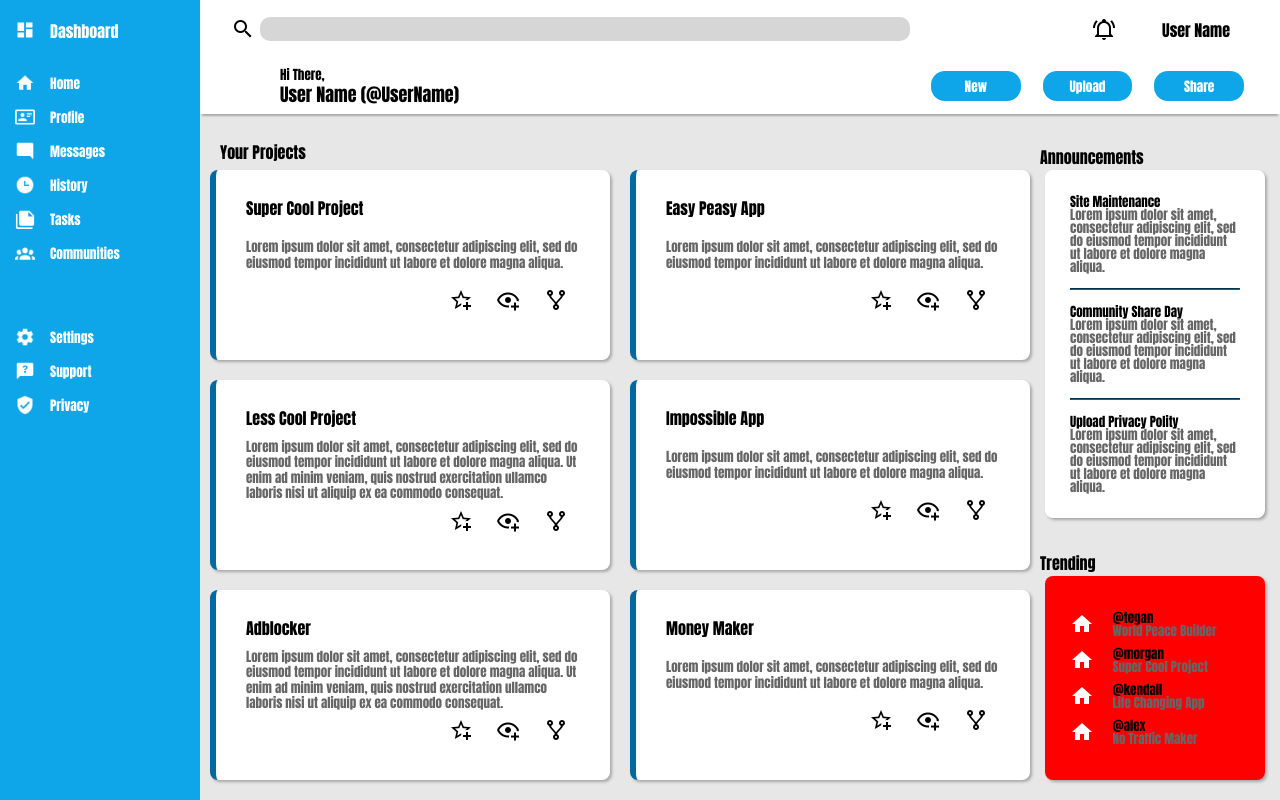
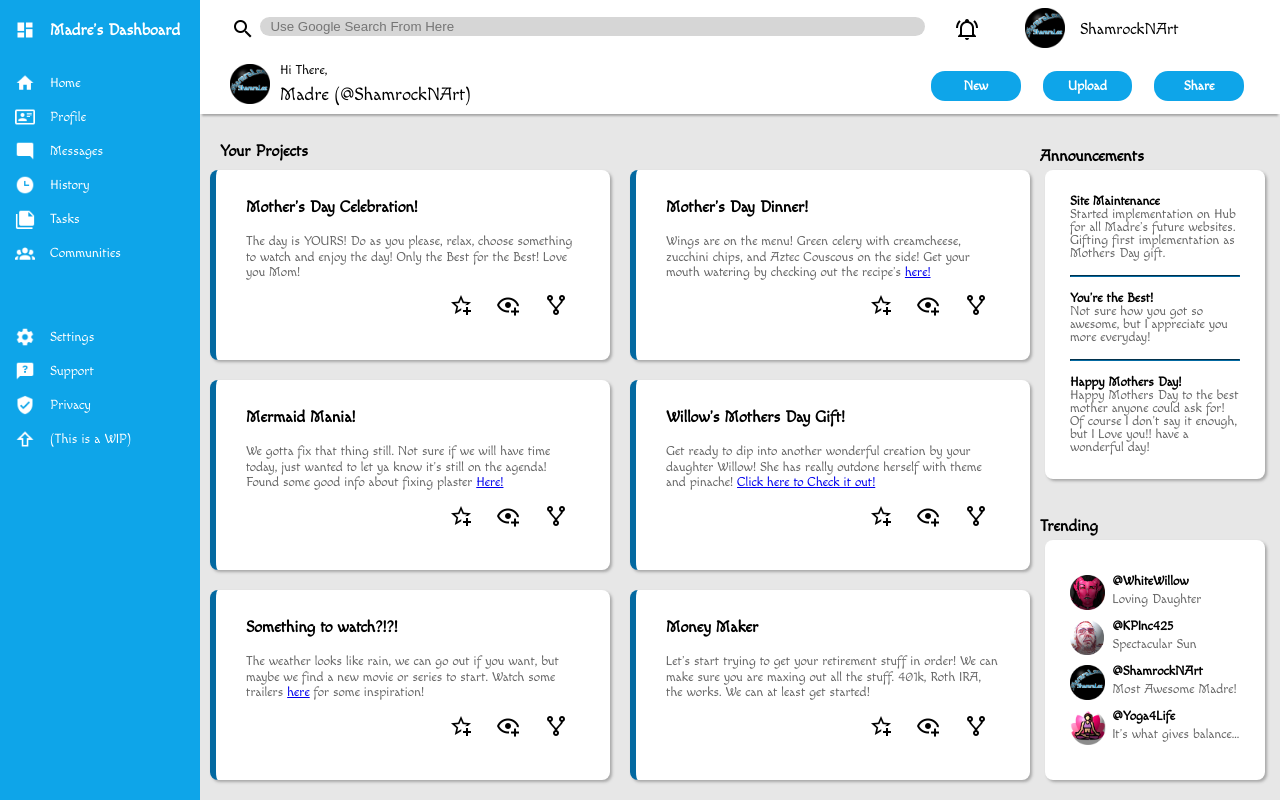
Before and after one commit to KPInc425/MadreXmas2022, a plain HTML site: page index.html in a window 1280 px wide. Drawn offline with Linux system fonts and the light colour scheme.

Commit message:
Finish styling and input more Madre Data

```diff
--- /dev/null
+++ b/archiveStyles.css
@@ -0,0 +1,25 @@
+html {
+    background-color: rgb(245, 245, 245);
+    background-image: url(./img/ArchiveBGPic.png);
+    background-repeat: no-repeat;
+    background-size: cover;
+}
+
+body {
+    max-width: 80%;
+    margin: auto;
+}
+
+.card {
+    background-color: white;
+    box-shadow: 2px 2px 3px rgb(167, 167, 167);
+    border-radius: 8px;
+    border-left: 6px solid #0369a1;
+    padding: 30px;
+    width: 300px;
+    margin: auto;
+    margin-top: 30px;
+
+    /* display: grid;
+    grid-template-columns: 4fr 1fr 1fr 1fr; */
+}
--- a/index.html
+++ b/index.html
@@ -11,31 +11,34 @@
 <body>
     <div class="wrapper">
         <div class="menu">
-            <img src="./img/view-dashboard.png" alt="Menu Icon"><h1>Dashboard</h1>
+            <img src="./img/view-dashboard.png" alt="Menu Icon"><h1>Madre's Dashboard</h1>
             <img src="./img/home.png" alt="Home Icon"><a href="">Home</a>
             <img src="./img/card-account-details-outline.png" alt="Profile Icon"><a href="">Profile</a>
             <img src="./img/message-reply.png" alt="Messages Icon"><a href="">Messages</a>
-            <img src="./img/clock-time-three.png" alt="History Icon"><a href="">History</a>
+            <img src="./img/clock-time-three.png" alt="History Icon"><a href="./pages/archive.html">History</a>
             <img src="./img/note-multiple.png" alt="Tasks Icon"><a href="">Tasks</a>
             <img src="./img/account-group.png" alt="Communities Icon"><a href="">Communities</a>
             <img src="./img/cog.png" alt="Settings Icon" class="topSpacer"><a href="" class="topSpacer">Settings</a>
             <img src="./img/message-question.png" alt="Support Icon"><a href="">Support</a>
             <img src="./img/shield-check.png" alt="Privacy Icon"><a href="">Privacy</a>
+            <img src="./img/arrow-up-bold-outline.png" alt="WIP Icon"><a href="">(This is a WIP)</a>
         </div>
         <div class="header">
             <div class="searchBar">
                 <img src="./img/magnify.png" alt="Search magnifying glass">
-                <input type="search">
+                <form action="https://google.com/search">
+                    <input type="search" name="q" placeholder="Use Google Search From Here">
+                </form>
             </div>
             <div class="userInfo">
                 <img src="./img/bell-ring-outline.png" alt="Alert Icon">
-                <img src="./img/home.png" alt="Profile Pic">
-                <a href="">User Name</a>
+                <a href="./img/ShamraLeeOrb.png"><img src="./img/ShamraLeeOrb.png" alt="Profile Pic" class="profileIcon"></a>
+                <a href="">ShamrockNArt</a>
             </div>
             <div class="userGreeting">
-                <img src="./img/home.png" alt="Profile Pic">
+                <a href="./img/ShamraLeeOrb.png"><img src="./img/ShamraLeeOrb.png" alt="Profile Pic" class="profileIcon"></a>
                 <p>Hi There,</p>
-                <a href="">User Name (@UserName)</a>
+                <a href="">Madre (@ShamrockNArt)</a>
             </div>
             <div class="actionButtons">
                 <button>New</button>
@@ -47,59 +50,59 @@
             <section class="activeProjects">
                 <h2>Your Projects</h2>
                 <div class="projectCard">
-                    <h3>Super Cool Project</h3>
+                    <h3>Mother's Day Celebration!</h3>
                     <p>
-                      Lorem ipsum dolor sit amet, consectetur adipiscing elit,
-                      sed do eiusmod tempor incididunt ut labore et dolore
-                      magna aliqua.
+                      The day is YOURS! Do as you please, relax, choose something
+                      to watch and enjoy the day! Only the Best for the Best!
+                      Love you Mom!
                     </p>
                     <img src="./img/star-plus-outline.png" alt="Favorite Icon">
                     <img src="./img/eye-plus-outline.png" alt="View Icon">
                     <img src="./img/source-fork.png" alt="Share Icon">
                 </div>
                 <div class="projectCard">
-                    <h3>Easy Peasy App</h3>
+                    <h3>Mother's Day Dinner!</h3>
                     <p>
-                      Lorem ipsum dolor sit amet, consectetur adipiscing elit,
-                      sed do eiusmod tempor incididunt ut labore et dolore
-                      magna aliqua.
+                      Wings are on the menu! Green celery with creamcheese, zucchini
+                      chips, and Aztec Couscous on the side! Get your mouth watering
+                      by checking out the recipe's <a href="https://kpinc425.github.io/odin-recipes/">here!</a>
+
                     </p>
                     <img src="./img/star-plus-outline.png" alt="Favorite Icon">
                     <img src="./img/eye-plus-outline.png" alt="View Icon">
                     <img src="./img/source-fork.png" alt="Share Icon">
                 </div>
                 <div class="projectCard">
-                    <h3>Less Cool Project</h3>
+                    <h3>Mermaid Mania!</h3>
                     <p>
-                        Lorem ipsum dolor sit amet, consectetur adipiscing elit,
-                        sed do eiusmod tempor incididunt ut labore et dolore
-                        magna aliqua. Ut enim ad minim veniam, quis nostrud
-                        exercitation ullamco laboris nisi ut aliquip ex ea commodo
-                        consequat.
+                        We gotta fix that thing still. Not sure if we will have
+                        time today, just wanted to let ya know it's still on
+                        the agenda! Found some good info about fixing plaster
+                        <a href="https://www.hunker.com/12001739/how-to-repair-a-plaster-sculpture">Here!</a>
                     </p>
                     <img src="./img/star-plus-outline.png" alt="Favorite Icon">
                     <img src="./img/eye-plus-outline.png" alt="View Icon">
                     <img src="./img/source-fork.png" alt="Share Icon">
                 </div>
                 <div class="projectCard">
-                    <h3>Impossible App</h3>
+                    <h3>Willow's Mothers Day Gift!</h3>
                     <p>
-                      Lorem ipsum dolor sit amet, consectetur adipiscing elit,
-                      sed do eiusmod tempor incididunt ut labore et dolore
-                      magna aliqua.
+                      Get ready to dip into another wonderful creation by
+                      your daughter Willow! She has really outdone herself
+                      with theme and pinache! <a href="./img/Bodhi_picture_for_mum.jpg">Click here to Check it out!</a>
                     </p>
                     <img src="./img/star-plus-outline.png" alt="Favorite Icon">
                     <img src="./img/eye-plus-outline.png" alt="View Icon">
                     <img src="./img/source-fork.png" alt="Share Icon">
                 </div>
                 <div class="projectCard">
-                    <h3>Adblocker</h3>
+                    <h3>Something to watch?!?!</h3>
                     <p>
-                        Lorem ipsum dolor sit amet, consectetur adipiscing elit,
-                        sed do eiusmod tempor incididunt ut labore et dolore
-                        magna aliqua. Ut enim ad minim veniam, quis nostrud
-                        exercitation ullamco laboris nisi ut aliquip ex ea commodo
-                        consequat.
+                        The weather looks like rain, we can go out if
+                        you want, but maybe we find a new movie or series
+                        to start. Watch some trailers
+                        <a href="https://www.youtube.com/playlist?list=PLLriO7m-ZXRypVDLFb_k2eOGt55XT-A26">here</a>
+                        for some inspiration!
                     </p>
                     <img src="./img/star-plus-outline.png" alt="Favorite Icon">
                     <img src="./img/eye-plus-outline.png" alt="View Icon">
@@ -108,9 +111,9 @@
                 <div class="projectCard">
                     <h3>Money Maker</h3>
                     <p>
-                      Lorem ipsum dolor sit amet, consectetur adipiscing elit,
-                      sed do eiusmod tempor incididunt ut labore et dolore
-                      magna aliqua.
+                      Let's start trying to get your retirement stuff in
+                      order! We can make sure you are maxing out all the stuff.
+                      401k, Roth IRA, the works. We can at least get started!
                     </p>
                     <img src="./img/star-plus-outline.png" alt="Favorite Icon">
                     <img src="./img/eye-plus-outline.png" alt="View Icon">
@@ -123,23 +126,21 @@
                 <div class="announcementCard">
                     <h3>Site Maintenance</h3>
                     <p>
-                        Lorem ipsum dolor sit amet, consectetur adipiscing elit,
-                        sed do eiusmod tempor incididunt ut labore et dolore
-                        magna aliqua.
+                        Started implementation on Hub for all Madre's future websites.
+                        Gifting first implementation as Mothers Day gift.
                     </p>
                     <hr>
-                    <h3>Community Share Day</h3>
+                    <h3>You're the Best!</h3>
                     <p>
-                        Lorem ipsum dolor sit amet, consectetur adipiscing elit,
-                        sed do eiusmod tempor incididunt ut labore et dolore
-                        magna aliqua.
+                        Not sure how you got so awesome, but I appreciate you
+                        more everyday!
                     </p>
                     <hr>
-                    <h3>Upload Privacy Polity</h3>
+                    <h3>Happy Mothers Day!</h3>
                     <p>
-                        Lorem ipsum dolor sit amet, consectetur adipiscing elit,
-                        sed do eiusmod tempor incididunt ut labore et dolore
-                        magna aliqua.
+                        Happy Mothers Day to the best mother anyone could ask for!
+                        Of course I don't say it enough, but I Love you!! have a
+                        wonderful day!
                     </p>
                 </div>
             </section>
@@ -147,24 +148,24 @@
                 <h2>Trending</h2>
                 <div class="trendingCard">
                     <div class="trendingItem">
-                        <img src="./img/home.png" alt="User1 Profile Pic">
-                        <h3>@tegan</h3>
-                        <p>World Peace Builder</p>
+                        <img src="./img/AspenOrb.png" alt="User1 Profile Pic" class="trendingIcon">
+                        <h3>@WhiteWillow</h3>
+                        <p>Loving Daughter</p>
                     </div>
                     <div class="trendingItem">
-                        <img src="./img/home.png" alt="User2 Profile Pic">
-                        <h3>@morgan</h3>
-                        <p>Super Cool Project</p>
+                        <img src="./img/KPHazeOrb.png" alt="User2 Profile Pic">
+                        <h3>@KPInc425</h3>
+                        <p>Spectacular Sun</p>
                     </div>
                     <div class="trendingItem">
-                        <img src="./img/home.png" alt="User3 Profile Pic">
-                        <h3>@kendall</h3>
-                        <p>Life Changing App</p>
+                        <img src="./img/ShamraLeeOrb.png" alt="User3 Profile Pic">
+                        <h3>@ShamrockNArt</h3>
+                        <p>Most Awesome Madre!</p>
                     </div>
                     <div class="trendingItem">
-                        <img src="./img/home.png" alt="User4 Profile Pic">
-                        <h3>@alex</h3>
-                        <p>No Traffic Maker</p>
+                        <img src="./img/lotusOrb.png" alt="User4 Profile Pic">
+                        <h3>@Yoga4Life</h3>
+                        <p>It's what gives balance...</p>
                     </div>
                 </div>
             </section>
@@ -173,4 +174,3 @@
     </div>
 
 </body>
-</html>
--- a/styles.css
+++ b/styles.css
@@ -4,7 +4,7 @@
 }
 
 body {
-    font-family: Impact, Haettenschweiler, 'Arial Narrow Bold', sans-serif;
+    font-family: Macondo,Impact, Haettenschweiler, 'Arial Narrow Bold', sans-serif;
 }
 
 .wrapper {
@@ -13,6 +13,11 @@ body {
     grid-template-rows: 1fr 6fr;
     grid-template-areas: "menu header"
                          "menu mainContent";
+}
+
+.profileIcon {
+    height: 40px;
+    width: auto;
 }
 
 .menu {
@@ -75,7 +80,7 @@ body {
     grid-template-columns: 1fr 8fr;
 }
 
-.userGreeting > img {
+.userGreeting > a:first-of-type {
     grid-area: 1 / 1 / 3 / 2;
     justify-self: end;
     align-self: center;
@@ -104,11 +109,13 @@ body {
     justify-self: end;
 }
 
-.searchBar > input {
+form > input {
     background-color: rgb(214, 214, 214);
     border: none;
     border-radius: 10px;
     margin: 0 10px 0 5px;
+    padding: 2px 10px 2px 10px;
+    width: 100%;
 }
 
 .userInfo {
@@ -140,7 +147,7 @@ body {
     border: none;
     margin: 0 clamp(5px, 10%, 25%);
     height: 30px;
-    font-family: Impact, Haettenschweiler, 'Arial Narrow Bold', sans-serif;
+    font-family: Macondo,Impact, Haettenschweiler, 'Arial Narrow Bold', sans-serif;
     font-weight: 700;
     background-color: #0ea5e9;
     color: white;
@@ -152,6 +159,7 @@ body {
     grid-area: mainContent;
     display: grid;
     grid-template-columns: 3.5fr 1fr;
+    row-gap: 30px;
 }
 
 .activeProjects {
@@ -201,7 +209,7 @@ body {
 }
 
 .announcements {
-    /* align-self: end; */
+    align-self: end;
     margin-top: 35px;
 }
 
@@ -234,7 +242,7 @@ hr {
 
 .trending {
     grid-row: 2 / 3;
-    align-self: end;
+    /* align-self: end; */
     margin-top: 10px;
     margin-bottom: 20px;
 }
@@ -245,7 +253,7 @@ hr {
 }
 
 .trendingCard {
-    background-color: red;
+    background-color: white;
     padding: 25px;
     border-radius: 8px;
     margin: 0 15px 0 5px;
@@ -261,6 +269,7 @@ hr {
 .trendingItem > img {
     grid-area: 1 / 1 / 3 / 2;
     align-self: center;
+    height: 35px;
 }
 
 .trendingItem > h3 {
```
Also changed, not shown: pages/archive.html (added, +33 -0 lines), img/AspenOrb.png (added), img/Bodhi_picture_for_mum.jpg (added), img/KPHazeOrb.png (added), img/ShamraLeeOrb.png (added), img/arrow-up-bold-outline.png (added), img/lotusOrb.png (added), 1 other file.
